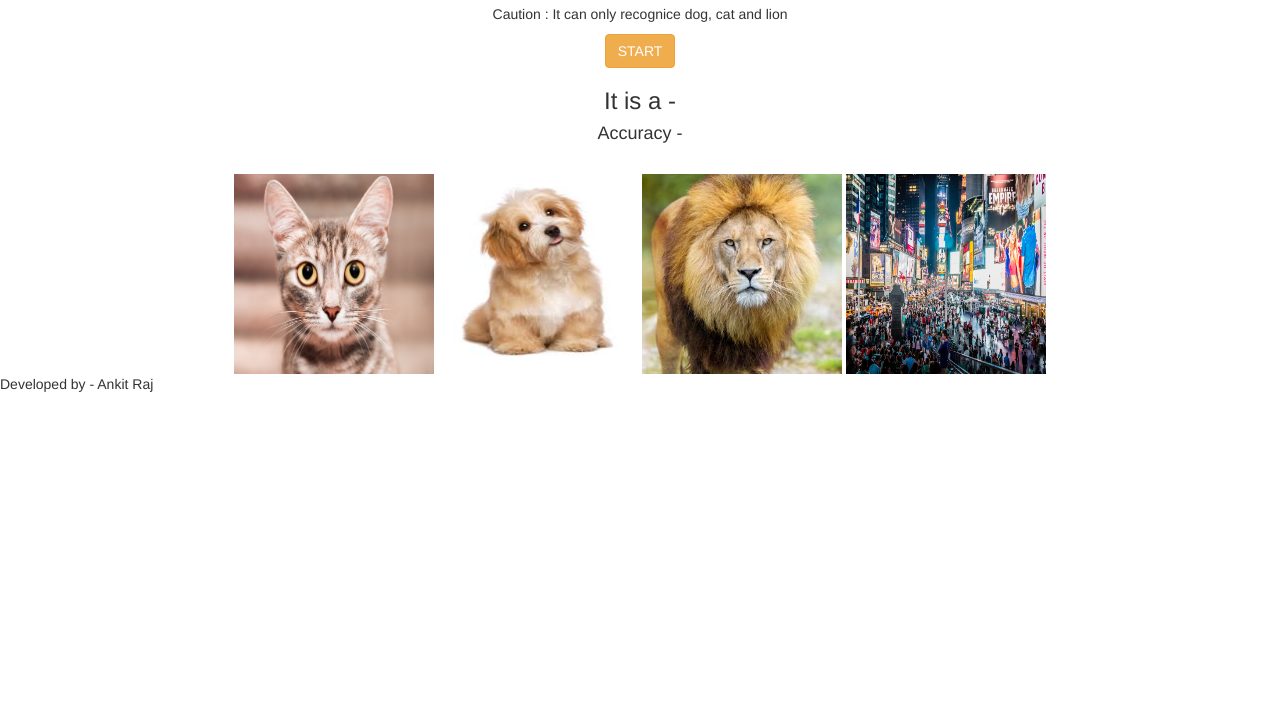
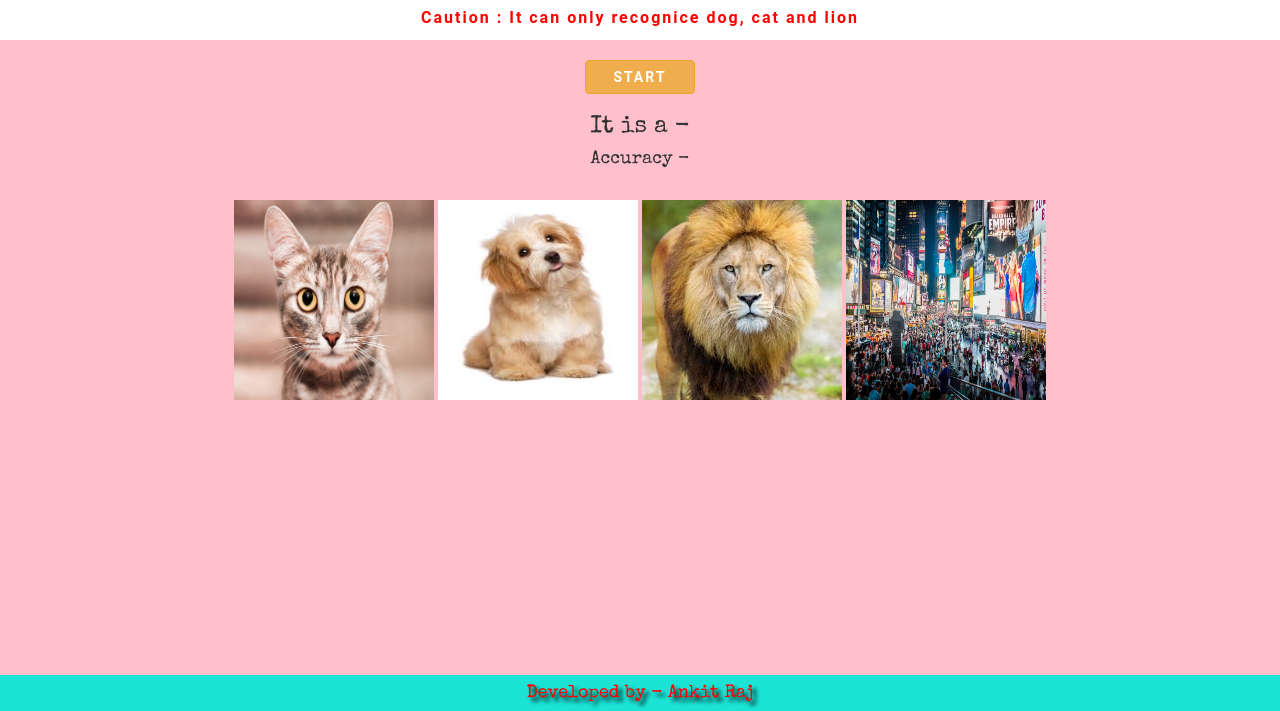
Before and after one commit to 036-2016/animal-recognition, a plain HTML site: page index.html in a window 1280 px wide. Shown: the part 89-800 px from the top of the page. Drawn offline with nearby package versions, Linux system fonts and the light colour scheme; a script that the page names is missing.

Commit message:
Add files via upload

```diff
--- a/index.html
+++ b/index.html
@@ -6,6 +6,7 @@
     <script src="https://ajax.googleapis.com/ajax/libs/jquery/3.4.1/jquery.min.js"></script>
     <script src="https://maxcdn.bootstrapcdn.com/bootstrap/3.4.0/js/bootstrap.min.js"></script>
     <script src="https://unpkg.com/ml5@0.4.3/dist/ml5.min.js"></script>
+    <link href="https://fonts.googleapis.com/css2?family=Special+Elite&display=swap" rel="stylesheet">
     <link rel="stylesheet" type="text/css" href="style.css">
     </head>
 <body>
--- /dev/null
+++ b/main.js
@@ -0,0 +1,15 @@
+function startClasification()
+{
+    navigator.mediaDevices.getUserMedia({audio:true});
+    classifier = ml5.soundClassifier("https://teachablemachine.withgoogle.com/models/J1XXeUc2J/.json", modelLoaded);
+}
+
+function modelLoaded()
+{
+    classifier.classfy(gotResults);
+}
+
+function gotResults(error,results)
+{
+    console.log('gotResults');
+}
--- a/style.css
+++ b/style.css
@@ -0,0 +1,42 @@
+body
+{
+    font-family: 'Special Elite', cursive;
+    background: pink;
+}
+
+.header_div
+{
+    background: white;
+    color: black;
+}
+
+.header_div p
+{
+    color: red;
+    font-family: 'Roboto','sans-serif';
+    letter-spacing: 2px;
+    font-size: 16px;
+    font-weight: bolder;
+}
+
+.main_div button
+{
+    font-family: 'Roboto', 'sans-serif' ;
+    margin-top: 20px;
+    width: 110px;
+    letter-spacing: 2px;
+    font-weight: bold;
+}
+
+.copy_right_footer
+{
+    position: fixed;
+    color: red;
+    bottom: 0;
+    font-size: 18px;
+    background-color: hsl(176, 79%, 50%);
+    width: 100%;
+    text-align: center;
+    line-height: 2;
+    text-shadow: 4px 4px 4px black;
+}
```
